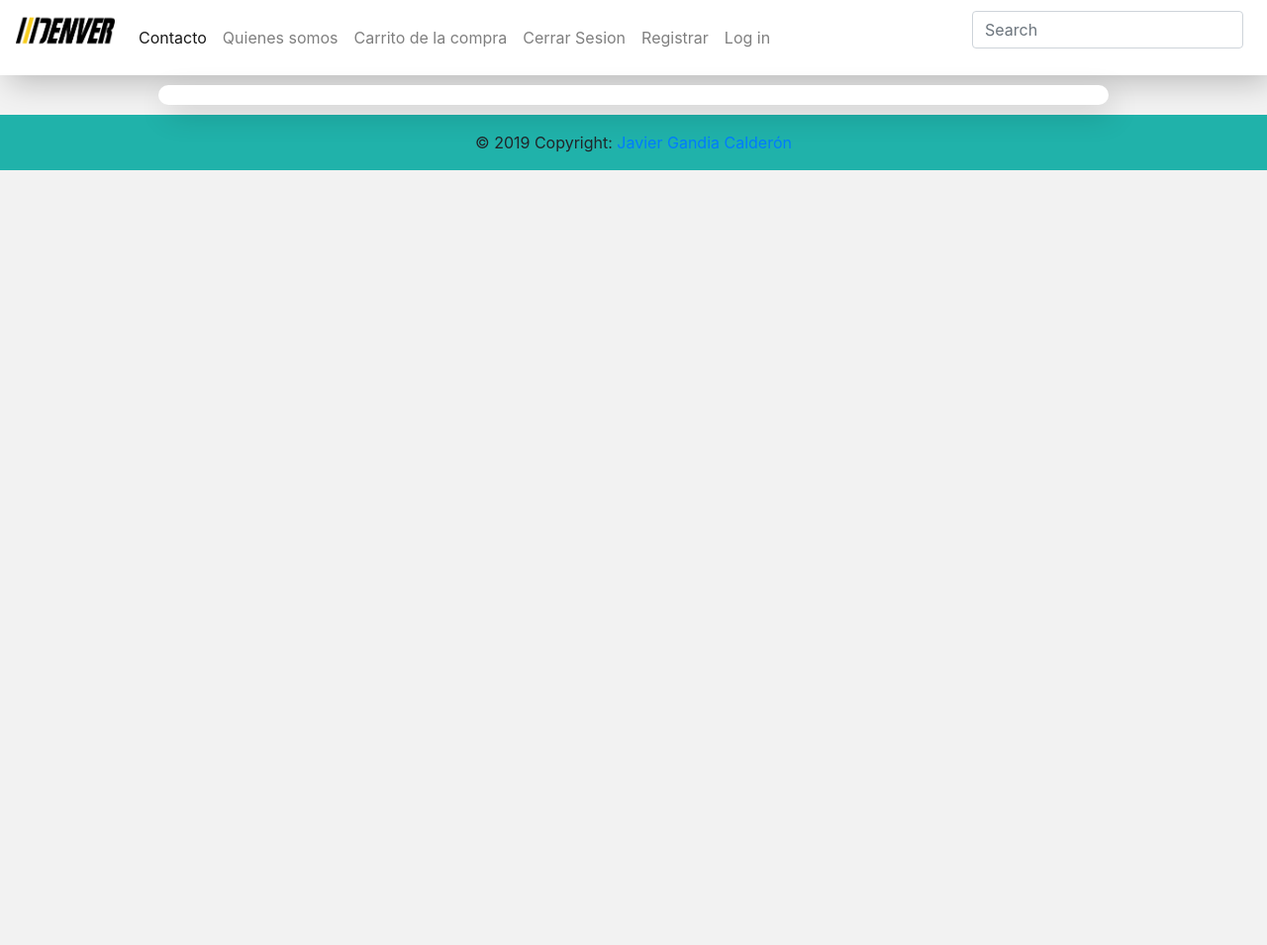
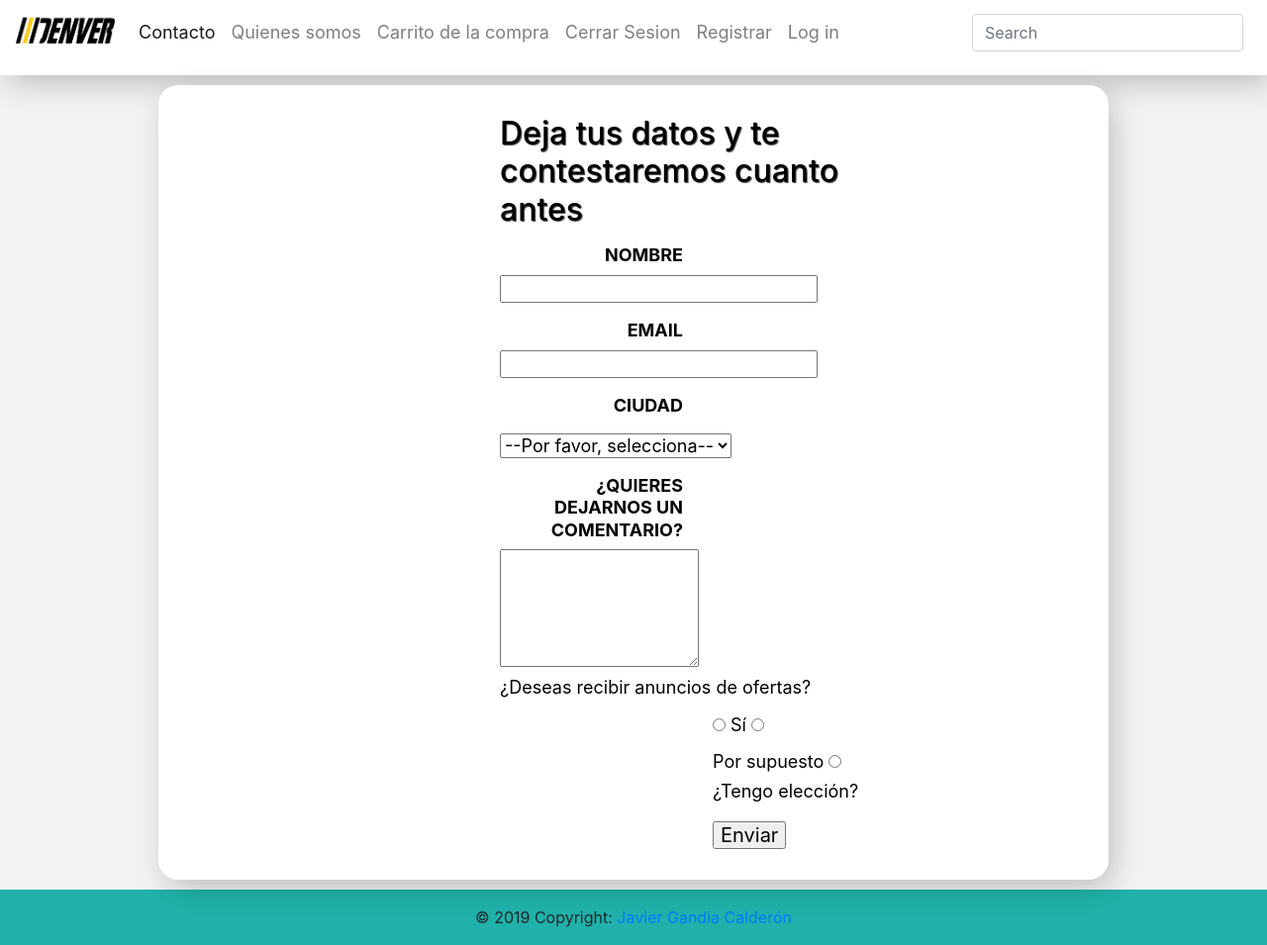
Before and after one commit to javigandia99/Denver_PHP_AJAX_JS, a PHP site: page /contacto.php in a window 1280 px wide. Shown: the whole page at 99% size. Before the commit the page ends 172 px from the top, so only its background shows below. Run offline with PHP 8.4, Linux system fonts and the light colour scheme.

Commit message:
comienzo de contacto

```diff
--- a/contacto.php
+++ b/contacto.php
@@ -2,10 +2,164 @@
 include 'arriba.php';
 
 ?>
+<style>
+
+.contenido {
+	max-width: 760px;
+	margin: 20px 0 0 100px;
+}
+
+.cont_principal{
+	margin:auto;
+	width:50%;
+}
+.principal {
+
+	border-bottom: solid 1px rgba(255,255,255,.5);
+
+}
+
+.principal h1 {
+	font-size: 32px;
+	color: black;
+	text-shadow: 1px 1px 1px rgba(0,0,0,.75);
+	border-bottom: solid 1px rgba(255,255,255,.5);
+
+}
+
+p , li, legend , form{
+	font-size: 18px;
+	color: black;
+	line-height: 125%;
+	margin-bottom: 10px;
+}
+
+input {
+	font-size: 20px;
+}
+
+form .wide {
+	font-size: 18px;
+	width: 100%;
+}
+
+form#order div, form#form_registro div{
+	padding-bottom: 10px;
+}
+
+form#order .label, form#form_registro .label {
+	display: block;
+	clear: left;
+	float: left;
+	width: 175px;
+	text-align: right;
+	padding: 7px 15px 0 0;
+	text-transform: uppercase;
+	font-weight: bold;
+}
+
+form#form_registro .label {
+	width: 200px;
+}
+
+
+form#order select, form#form_registro select {
+	display: inline-block;
+	margin-top: 8px;
+}
+
+form#order input[type="radio"], form#form_registro input[type="radio"], form#form_registro input[type="checkbox"] {
+   display: inline-block;
+   margin-top: 10px;
+}
+
+form .indent, #submit {
+	margin-left: 215px;
+}
+
+#form_registro .indent label.error {
+  margin-left: 0;
+}
+
+</style>
+<script
+  src="https://code.jquery.com/jquery-3.4.1.js"
+  integrity="sha256-WpOohJOqMqqyKL9FccASB9O0KwACQJpFTUBLTYOVvVU="
+  crossorigin="anonymous"></script>
+
+<script>
+$(document).ready(function() {
+
+
+});
+</script>
+
+
+
+<script>
+$(document).ready(function() {
+
+
+});
+</script>
+
+
+
+<script>
+$(document).ready(function() {
+
+
+});
+</script>
 <main class="panel-body">
     <div id="products" class="d-flex flex-row justify-content-center flex-wrap">
         <div class="item col-lg-9 cajas">
+        <div class="cont_principal">
+	<div class="cabecera">
+	</div>
+	<div class="contenido">
+	<div class="principal">
+	<h1>Deja tus datos y te contestaremos cuanto antes</h1>
+		<form name="form_registro" id="form_registro">
+			<div>
+				<label for="nombre" class="label">Nombre</label>
+				<input name="nombre" type="text" id="nombre"  >
+			</div>
+			<div>
+				<label for="email" class="label">Email</label>
+				<input name="e_mail" type="text" id="e_mail">
+			</div>
+			<div>
+				<label for="ciudad" class="label">Ciudad</label>
+				<select name="ciudad" id="ciudad" >
+					<option value="">--Por favor, selecciona--</option>
+					<option value="madrid">Madrid</option>
+					<option value="barcelona">Barcelona</option>
+					<option value="sevilla">Sevilla</option>
+					<option value="otra">Otra</option>
+				</select>
+			</div>
+			<div>
+				<label for="comentarios" class="label">¿Quieres dejarnos un comentario?</label>
+				<textarea name="comentarios" cols="15" rows="5" id="comentarios"></textarea>
+			</div>
+			<div class="labelBlock">¿Deseas recibir anuncios de ofertas?</div>
+			<div class="indent">
+				<input  type="radio" name="spam" id="yes" value="yes" >
+				<label for="si">Sí</label>
+				<input type="radio" name="spam" id="Por_supuesto" value="Por_supuesto">
+				<label for="definitely">Por supuesto</label>
+				<input type="radio" name="spam" id="eleccion" value="eleccion">
+				<label for="eleccion">¿Tengo elección?</label>
+			</div>
+			<div>
+				<input type="submit" name="submit" id="submit" value="Enviar">
+			</div>
+		</form>
+		</div>
+	</div>
 
+</div>
           </div>
     </div>
   </main>
```
